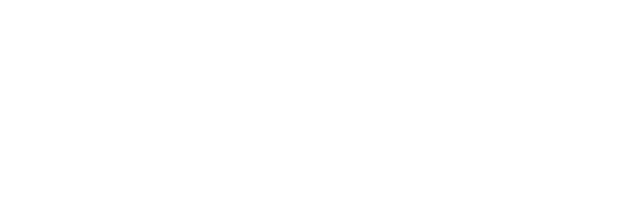
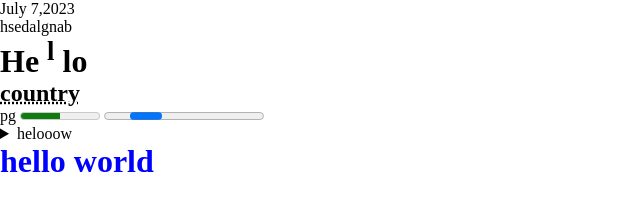
Before and after one commit to Zinath22/digital-products-b8, a plain HTML site: page test.html in a window 1280 px wide. Shown: the whole page, without its empty margins (0-640 px from the left). Drawn offline with Linux system fonts and the light colour scheme.

Commit message:
done funy part

```diff
--- a/test.css
+++ b/test.css
@@ -0,0 +1,9 @@
+*{
+    margin: 0px;
+    padding: 0px;
+}
+.test{
+    color: blue;
+    cursor: pointer;
+
+}
--- a/test.html
+++ b/test.html
@@ -4,8 +4,29 @@
     <meta charset="UTF-8">
     <meta name="viewport" content="width=device-width, initial-scale=1.0">
     <title>Document</title>
+    <link rel="stylesheet" href="test.css">
 </head>
 <body>
 
+    <time datetime="2020-07-07">July 7,2023</time>
+    <h1></h1>
+    <bdo dir="rtl">bangladesh</bdo>
+    <h1>He <sup>l</sup> lo</h1>
+    <h2> <abbr title="this is banglades">country</abbr></h2>
+    <label for="disk">pg</label>
+    <meter id="disk" value="0.5">
+
+    </meter>
+    <progress id>
+
+    </progress>
+    <details>
+        <summary>helooow</summary>
+        <p>
+            Lorem ipsum dolor sit amet consectetur adipisicing elit. Architecto et libero odio nemo, voluptatem tenetur sequi similique reprehenderit repellat nisi, natus assumenda, veritatis cumque laboriosam. Accusamus cumque recusandae obcaecati molestiae.
+        </p>
+    </details>
+    <h1 class="test">hello world</h1>
+
 </body>
 </html>
```
